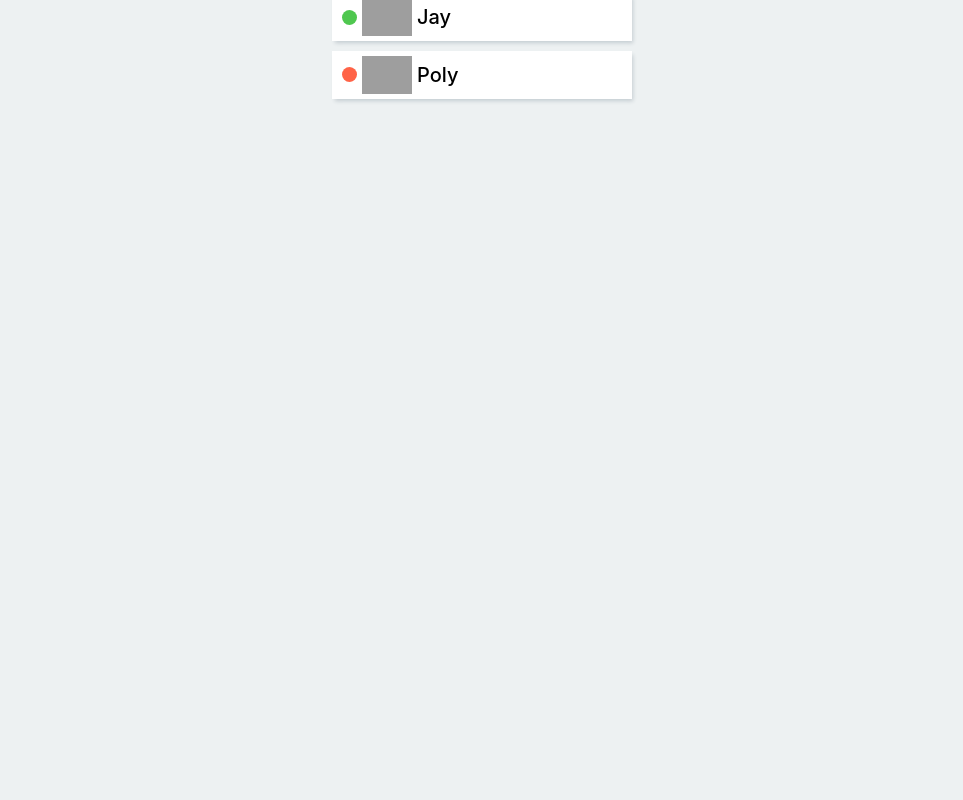
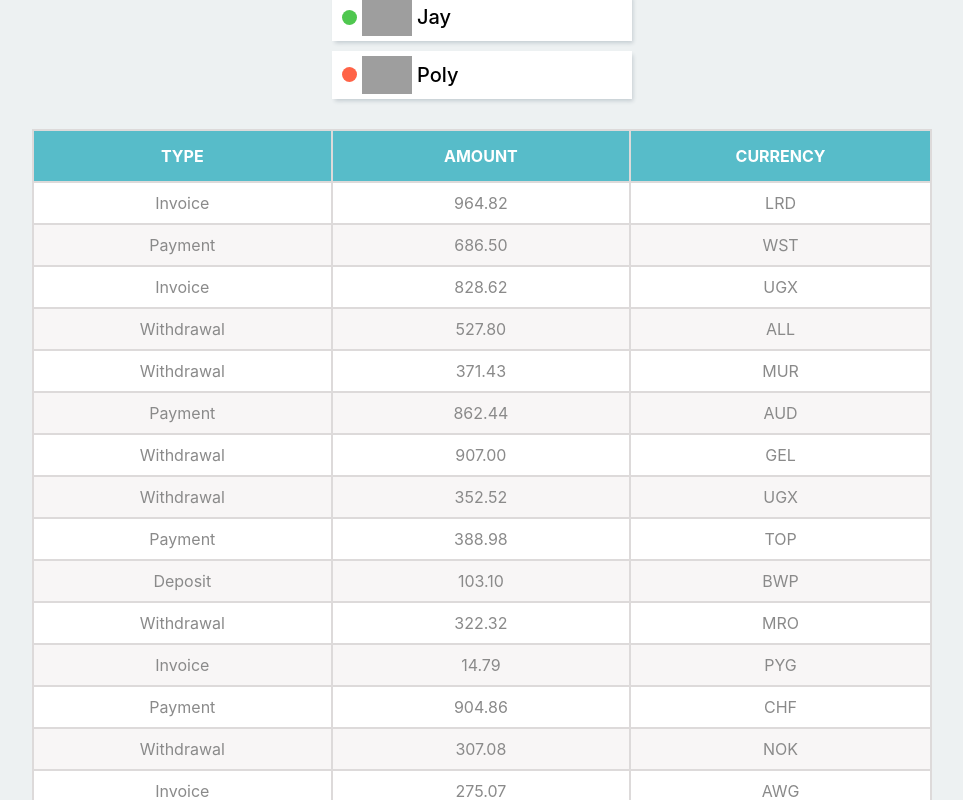
Before and after one commit to Sergio1004/goit-react-hw-01-components, a React (Create React App) app: page / in a window 1280 px wide. Shown: the part 700-1500 px from the top of the page, without its empty margins (158-1121 px from the left). Before the commit the page ends 809 px from the top, so only its background shows below. Built offline with nearby package versions, Linux system fonts and the light colour scheme; grey boxes are pictures that could not be loaded.

Commit message:
add Transaction history

```diff
--- a/src/App.js
+++ b/src/App.js
@@ -2,10 +2,12 @@ import './App.css';
 import Profile from './components/Profile/Profile';
 import Statistics from './components/Statistics/Statistics';
 import FriendList from './components/FriendList/FriendList';
+import TransactionHistory from './components/TransactionHistory/TransactionHistory';
 
 import user from './data/user.json';
 import statisticalData from './data/statistical-data.json';
 import friends from './data/friends.json';
+import transactions from './data/transactions.json';
 
 function App() {
   return (
@@ -19,6 +21,7 @@ function App() {
       />
       <Statistics title="Upload stats" stats={statisticalData} />
       <FriendList friends={friends} />
+      <TransactionHistory items={transactions} />
     </div>
   );
 }
--- a/src/components/FriendList/FriendList.module.css
+++ b/src/components/FriendList/FriendList.module.css
@@ -1,4 +1,5 @@
 .friendList {
   margin: auto;
   max-width: 300px;
+  margin-bottom: 30px;
 }
--- a/src/components/Profile/Profile.js
+++ b/src/components/Profile/Profile.js
@@ -12,15 +12,15 @@ function Profile({ name, tag, location, avatar, stats }) {
       </div>
 
       <ul className={s.stats}>
-        <li className={s.stats_list}>
+        <li className={s.statsList}>
           <span className={s.label}>Followers</span>
           <span className={s.quantity}>{stats.followers}</span>
         </li>
-        <li className={s.stats_list}>
+        <li className={s.statsList}>
           <span className={s.label}>Views</span>
           <span className={s.quantity}>{stats.views}</span>
         </li>
-        <li className={s.stats_list}>
+        <li className={s.statsList}>
           <span className={s.label}>Likes</span>
           <span className={s.quantity}>{stats.likes}</span>
         </li>
--- a/src/components/Profile/Profile.module.css
+++ b/src/components/Profile/Profile.module.css
@@ -47,14 +47,14 @@
   border-bottom: 1px solid #dbe2e4;
 }
 
-.stats_list {
+.statsList {
   width: 33%;
   display: flex;
   flex-direction: column;
   padding: 20px;
 }
 
-.stats_list:not(:last-child) {
+.statsList:not(:last-child) {
   border-right: 1px solid #dbe2e4;
 }
 
--- /dev/null
+++ b/src/components/TransactionHistory/TransactionHistory.js
@@ -0,0 +1,39 @@
+import PropTypes from 'prop-types';
+import s from './TransactionHistory.module.css';
+
+function TransactionHistory({ items }) {
+  return (
+    <table className={s.transactionHistory}>
+      <thead>
+        <tr>
+          <th>Type</th>
+          <th>Amount</th>
+          <th>Currency</th>
+        </tr>
+      </thead>
+
+      <tbody>
+        {items.map(({ id, type, amount, currency }) => (
+          <tr key={id}>
+            <td>{type}</td>
+            <td>{amount}</td>
+            <td>{currency}</td>
+          </tr>
+        ))}
+      </tbody>
+    </table>
+  );
+}
+
+TransactionHistory.propTypes = {
+  items: PropTypes.arrayOf(
+    PropTypes.shape({
+      id: PropTypes.string.isRequired,
+      type: PropTypes.string.isRequired,
+      amount: PropTypes.string.isRequired,
+      currency: PropTypes.string.isRequired,
+    }),
+  ),
+};
+
+export default TransactionHistory;
--- /dev/null
+++ b/src/components/TransactionHistory/TransactionHistory.module.css
@@ -0,0 +1,29 @@
+.transactionHistory {
+  margin: auto;
+  max-width: 900px;
+  background-color: #dddada;
+  margin-bottom: 30px;
+}
+
+.transactionHistory th {
+  width: 300px;
+  padding: 15px;
+  text-transform: uppercase;
+  color: white;
+  background-color: rgb(87, 188, 201);
+}
+
+.transactionHistory td {
+  padding: 10px;
+  color: #8a8a8a;
+  /* background-color: white; */
+  text-transform: capitalize;
+}
+
+.transactionHistory tr:nth-child(2n) {
+  background-color: #f8f6f6;
+}
+
+.transactionHistory tr:nth-child(2n + 1) {
+  background-color: white;
+}
```
